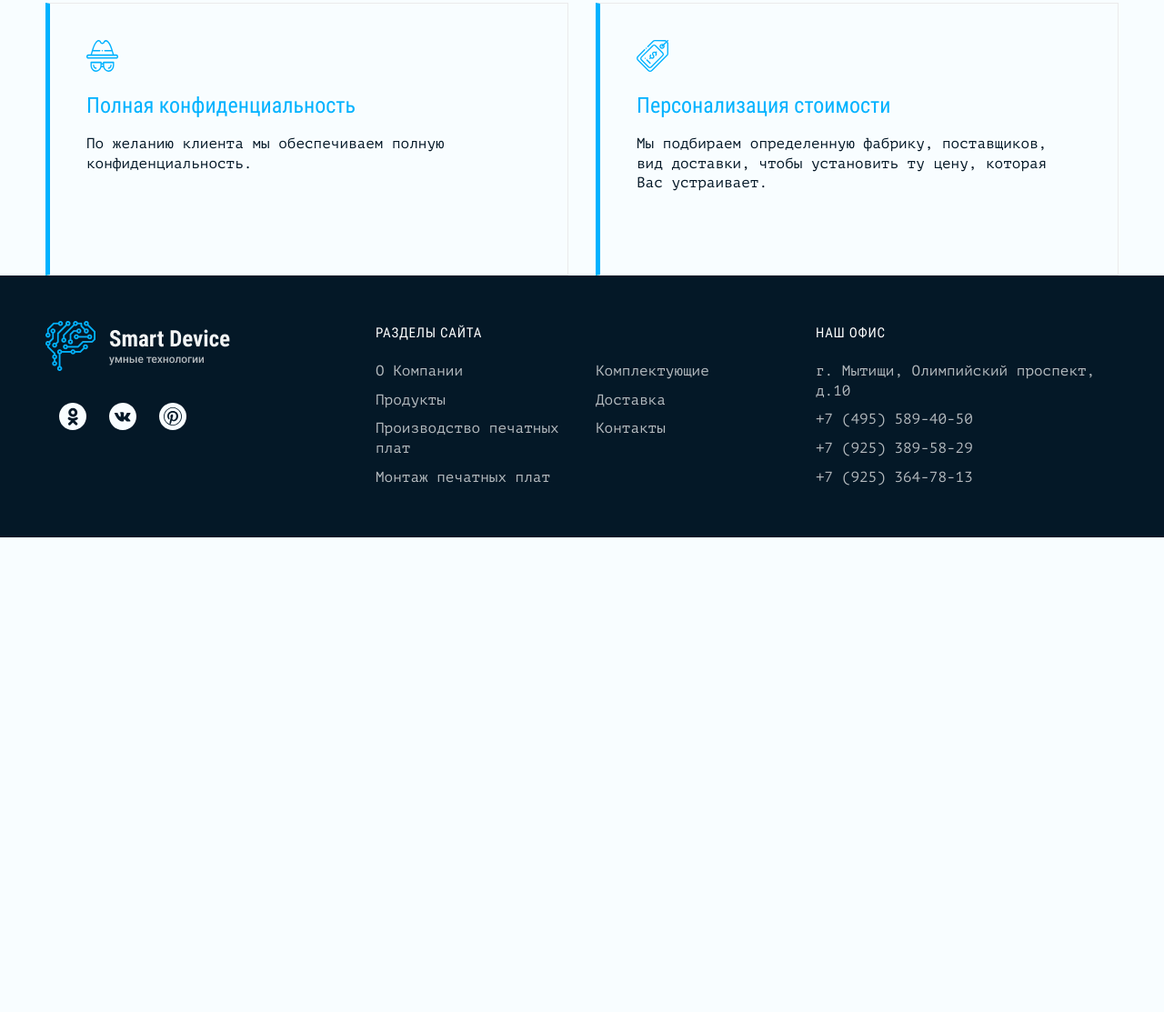
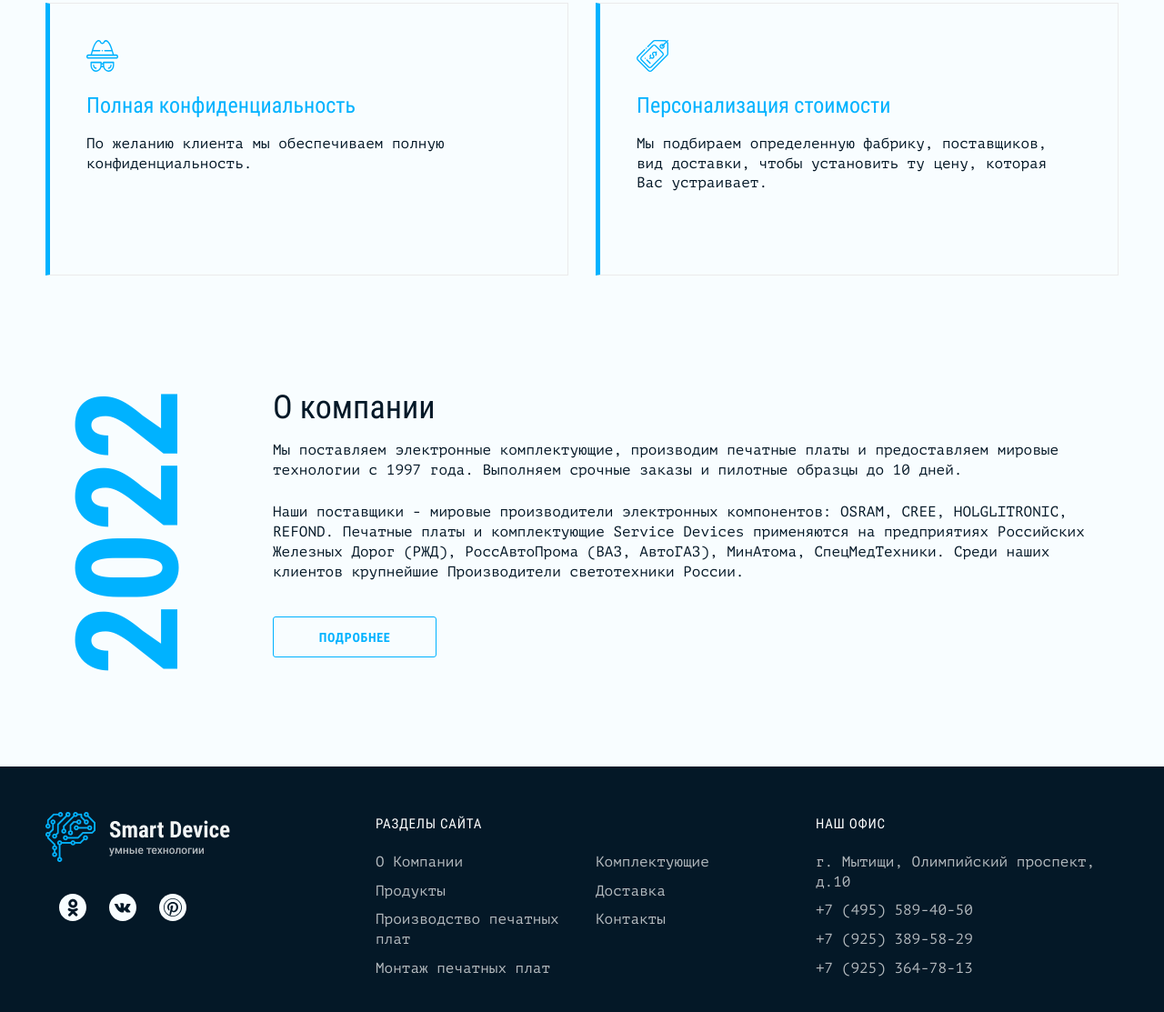
Before and after one commit to webAmoeba/smart-device, a website built with webpack: page source/index.html in a window 1280 px wide. Shown: the part 1327-2440 px from the top of the page at 91% size. Before the commit the page ends 1918 px from the top, so only its background shows below. Built offline with nearby package versions, Linux system fonts and the light colour scheme; files whose address does not match are found by name.

Commit message:
styled about-company for pc

```diff
--- a/source/index.html
+++ b/source/index.html
@@ -80,7 +80,8 @@
               </svg>
               <span class="advantages__title">Оперативные сроки</span>
               <p class="advantages__description">
-                Усовершенствованная логистическая система позволяет нам просчитывать стоимость, производить и доставлять заказы плат и комплектующих в самые короткие сроки
+                Усовершенствованная логистическая система позволяет нам просчитывать стоимость, производить и доставлять
+                заказы плат и комплектующих в самые короткие сроки
                 <br><br>
               </p>
             </li>
@@ -90,7 +91,8 @@
               </svg>
               <span class="advantages__title">Крупные поставщики</span>
               <p class="advantages__description">
-                Нашими поставщиками являются такие крупные мировые компании как: OSRAM, CREE, HOLGLITRONIC, REFOND. Сотрудничество с такими компаниями обеспечивает хорошее качество нашей продукции.
+                Нашими поставщиками являются такие крупные мировые компании как: OSRAM, CREE, HOLGLITRONIC, REFOND.
+                Сотрудничество с такими компаниями обеспечивает хорошее качество нашей продукции.
               </p>
             </li>
             <li class="advantages__item">
@@ -99,7 +101,7 @@
               </svg>
               <span class="advantages__title">Полная конфиденциальность</span>
               <p class="advantages__description advantages__description--designers-artistic-view">
-                По желанию клиента  мы обеспечиваем полную конфиденциальность.
+                По желанию клиента мы обеспечиваем полную конфиденциальность.
               </p>
             </li>
             <li class="advantages__item">
@@ -108,10 +110,29 @@
               </svg>
               <span class="advantages__title advantages__title--designers-artistic-view">Персонализация стоимости</span>
               <p class="advantages__description advantages__description--designers-artistic-view">
-                Мы&nbsp;подбираем определенную фабрику, поставщиков, вид доставки, чтобы установить ту&nbsp;цену, которая Вас устраивает.
+                Мы&nbsp;подбираем определенную фабрику, поставщиков, вид доставки, чтобы установить ту&nbsp;цену,
+                которая Вас устраивает.
               </p>
             </li>
           </ul>
+        </div>
+      </section>
+
+      <section class="about-company">
+        <div class="about-company__grid container">
+          <div class="about-company__year">2022</div>
+          <h2 class="about-company__header">О компании</h2>
+          <p class="about-company__description">
+            Мы поставляем электронные комплектующие, производим печатные платы и предоставляем мировые технологии с 1997
+            года. Выполняем срочные заказы и пилотные образцы до 10 дней.
+          </p>
+          <p class="about-company__description">
+            Наши поставщики - мировые производители электронных компонентов: OSRAM, CREE, HOLGLITRONIC, REFOND. Печатные
+            платы и комплектующие Service Devices применяются на предприятиях Российских Железных Дорог (РЖД),
+            РоссАвтоПрома (ВАЗ, АвтоГАЗ), МинАтома, СпецМедТехники. Среди наших клиентов крупнейшие Производители
+            светотехники России.
+          </p>
+          <a class="about-company__button" href="#">подробнее</a>
         </div>
       </section>
 
@@ -123,8 +144,10 @@
           <div class="main-footer__container main-footer__logo-and-social-links">
             <a class="main-footer__main-logo-link" href="index.html">
               <picture>
-                <source media="(min-width: 320px)" srcset="./img/main-logo/main-logo.webp 1x, ./img/main-logo/main-logo@2x.webp 2x">
-                <source media="(min-width: 320px)" srcset="./img/main-logo/main-logo.png 1x, ./img/main-logo/main-logo@2x.png 2x">
+                <source media="(min-width: 320px)"
+                  srcset="./img/main-logo/main-logo.webp 1x, ./img/main-logo/main-logo@2x.webp 2x">
+                <source media="(min-width: 320px)"
+                  srcset="./img/main-logo/main-logo.png 1x, ./img/main-logo/main-logo@2x.png 2x">
                 <img class="main-footer__main-logo" width="215" height="55" src="./img/main-logo/main-logo.png"
                   alt="Ссылка на главную страницу.">
               </picture>
@@ -172,7 +195,8 @@
               <div class="main-footer__site-sections-part">
                 <a class="main-footer__site-sections-item" href="#">О Компании</a>
                 <a class="main-footer__site-sections-item" href="#">Продукты</a>
-                <a class="main-footer__site-sections-item" href="#">Производство печатных <br aria-hidden="true"> плат</a>
+                <a class="main-footer__site-sections-item" href="#">Производство печатных <br aria-hidden="true">
+                  плат</a>
                 <a class="main-footer__site-sections-item" href="#">Монтаж печатных плат</a>
               </div>
               <div class="main-footer__site-sections-part">
@@ -187,12 +211,16 @@
             <button class="main-footer__accordion-toggler" type="button" aria-hidden="true"></button>
             <h2 class="main-footer__section-header main-footer__section-header--open">Наш офис</h2>
             <div class="main-footer__site-sections-part main-footer__accordion ">
-              <a class="main-footer__site-sections-item main-footer__site-sections-item--address" href="https://www.google.com/maps/place/%D0%9E%D0%BB%D0%B8%D0%BC%D0%BF%D0%B8%D0%B9%D1%81%D0%BA%D0%B8%D0%B9+%D0%BF%D1%80-%D1%82.,+10,+%D0%9C%D1%8B%D1%82%D0%B8%D1%89%D0%B8,+%D0%9C%D0%BE%D1%81%D0%BA%D0%BE%D0%B2%D1%81%D0%BA%D0%B0%D1%8F+%D0%BE%D0%B1%D0%BB.,+%D0%A0%D0%BE%D1%81%D1%81%D0%B8%D1%8F,+141006/data=!4m2!3m1!1s0x46b53195838bffff:0x8be3a5db7970d6ce?sa=X&ved=2ahUKEwjRkczv4rP9AhWa7aQKHay2AF0Q8gF6BAgSEAI">
+              <a class="main-footer__site-sections-item main-footer__site-sections-item--address"
+                href="https://www.google.com/maps/place/%D0%9E%D0%BB%D0%B8%D0%BC%D0%BF%D0%B8%D0%B9%D1%81%D0%BA%D0%B8%D0%B9+%D0%BF%D1%80-%D1%82.,+10,+%D0%9C%D1%8B%D1%82%D0%B8%D1%89%D0%B8,+%D0%9C%D0%BE%D1%81%D0%BA%D0%BE%D0%B2%D1%81%D0%BA%D0%B0%D1%8F+%D0%BE%D0%B1%D0%BB.,+%D0%A0%D0%BE%D1%81%D1%81%D0%B8%D1%8F,+141006/data=!4m2!3m1!1s0x46b53195838bffff:0x8be3a5db7970d6ce?sa=X&ved=2ahUKEwjRkczv4rP9AhWa7aQKHay2AF0Q8gF6BAgSEAI">
                 г. Мытищи, Олимпийский проспект, д.10
               </a>
-              <a class="main-footer__site-sections-item main-footer__site-sections-item--phone" href="tel:+74955894050">+7 (495) 589-40-50</a>
-              <a class="main-footer__site-sections-item main-footer__site-sections-item--phone" href="tel:+79253895829">+7 (925) 389-58-29</a>
-              <a class="main-footer__site-sections-item main-footer__site-sections-item--phone" href="tel:+79253647813">+7 (925) 364-78-13</a>
+              <a class="main-footer__site-sections-item main-footer__site-sections-item--phone"
+                href="tel:+74955894050">+7 (495) 589-40-50</a>
+              <a class="main-footer__site-sections-item main-footer__site-sections-item--phone"
+                href="tel:+79253895829">+7 (925) 389-58-29</a>
+              <a class="main-footer__site-sections-item main-footer__site-sections-item--phone"
+                href="tel:+79253647813">+7 (925) 364-78-13</a>
             </div>
           </section>
         </div>
--- /dev/null
+++ b/source/sass/blocks/about-company.scss
@@ -0,0 +1,72 @@
+.about-company {
+  min-height: 540px;
+  padding-top: 120px;
+  padding-bottom: 100px;
+}
+
+.about-company__grid {
+  display: flex;
+  flex-direction: column;
+  row-gap: 10px;
+  padding-left: 300px;
+  position: relative;
+}
+
+.about-company__year {
+  position: absolute;
+  left: 68px;
+  top: 4px;
+  margin-left: -36px;
+  display: flex;
+  justify-content: end;
+  align-items: center;
+  background-color: $third-color;
+  background-clip: text;
+  color: transparent;
+  writing-mode: vertical-rl;
+  transform: rotate(180deg);
+  font-family: $roboto-condensed;
+  font-style: normal;
+  font-weight: 700;
+  font-size: 156px;
+  line-height: 220px;
+}
+
+.about-company__header {
+  margin: 0;
+  font-family: $roboto-condensed;
+  font-style: normal;
+  font-weight: 400;
+  font-size: 36px;
+  line-height: 51px;
+}
+
+.about-company__description {
+  margin: 0;
+  margin-bottom: 14px;
+  line-height: 22px;
+}
+
+.about-company__button {
+  margin-top: 14px;
+  justify-self: end;
+  align-self: start;
+  display: flex;
+  align-items: center;
+  justify-content: center;
+  min-width: 180px;
+  min-height: 45px;
+  padding: 3px;
+  color: $third-color;
+  background-color: inherit;
+  font-family: $roboto-condensed;
+  font-style: normal;
+  font-weight: 700;
+  font-size: 14px;
+  line-height: 16px;
+  text-align: center;
+  letter-spacing: 0.05em;
+  text-transform: uppercase;
+  border: 1px solid $third-color;
+  border-radius: 3px;
+}
--- a/source/sass/blocks/main-header.scss
+++ b/source/sass/blocks/main-header.scss
@@ -4,6 +4,7 @@
   padding-bottom: 35px;
   color: $second-color;
   position: sticky;
+  z-index: 1;
   top: 0;
 
   @include vp-1023 {
--- a/source/sass/style.scss
+++ b/source/sass/style.scss
@@ -28,6 +28,7 @@
 @import "blocks/main-footer";
 @import "blocks/main-screen";
 @import "blocks/advantages";
+@import "blocks/about-company";
 
 // ---------------------------------
 
```
Also changed, not shown: build/css/style.css, build/css/style.min.css, build/index.html, 1 other file.
